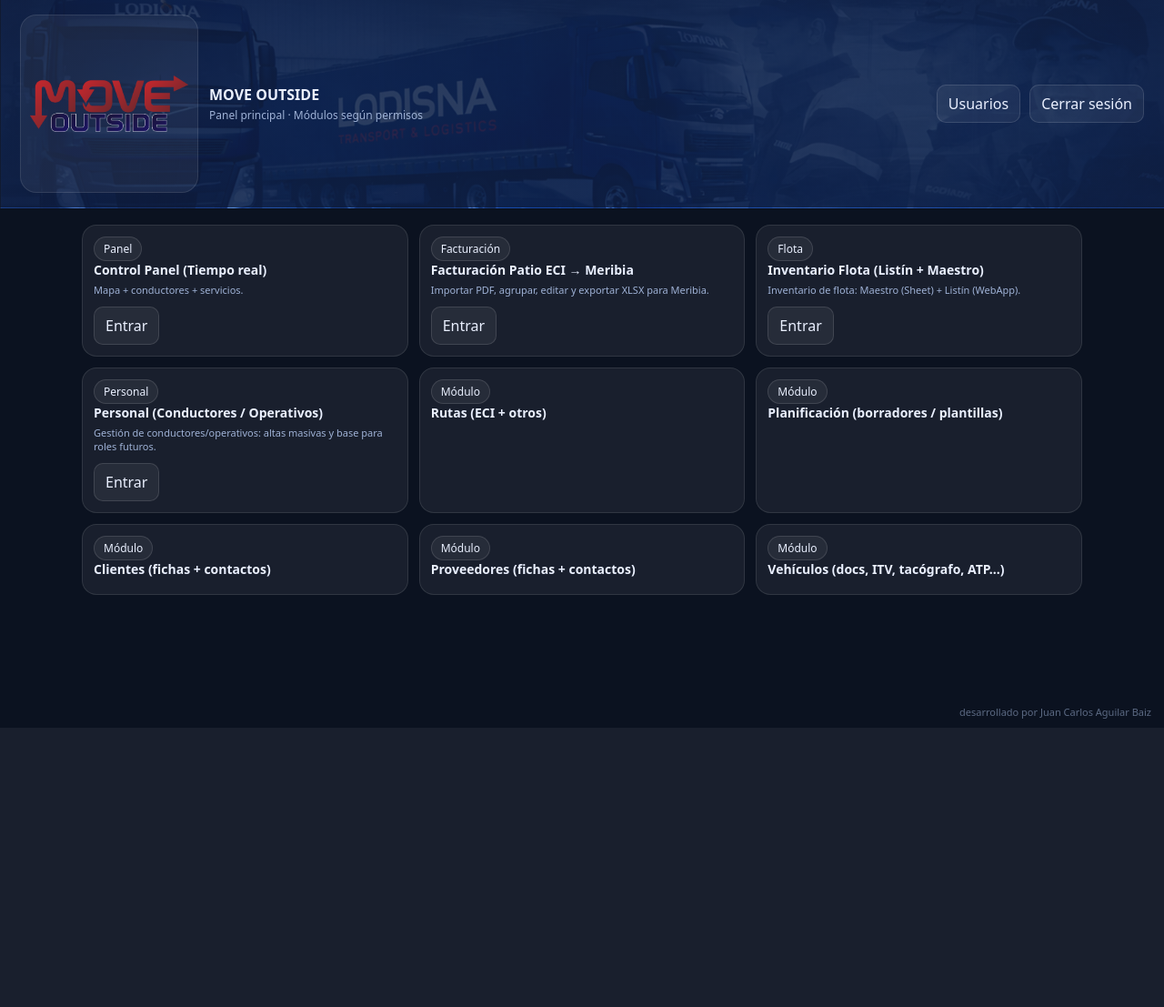
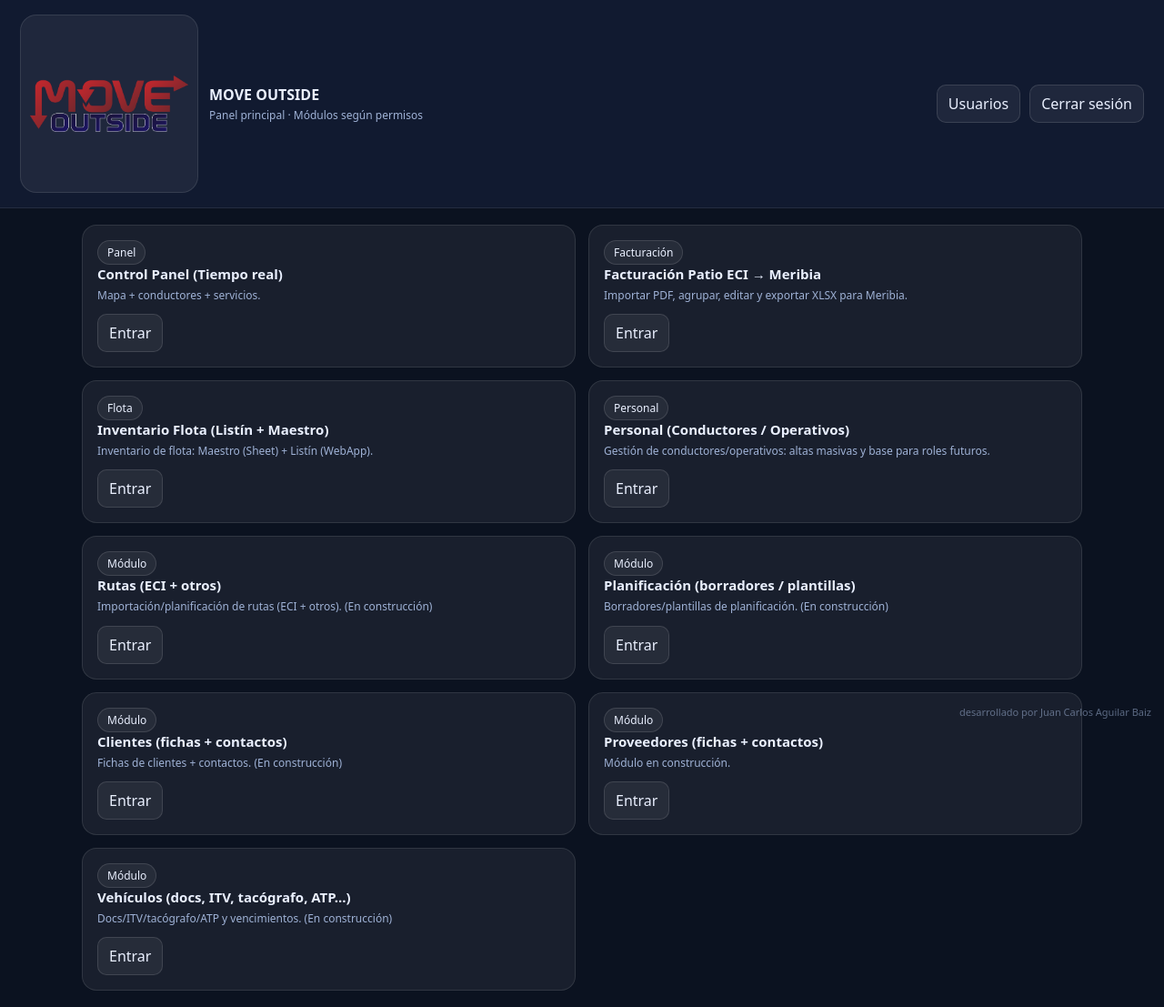
Before and after one commit to jcab07/moveoutside, a Flask app: page / in a window 1280 px wide. Shown: the whole page at 91% size. Before the commit the page ends 800 px from the top, so only its background shows below. Run offline with Flask 3, Linux system fonts and the light colour scheme; the visitor is signed in with stand-in values (Sample User, id 1).

Commit message:
dashboard: botones para nuevos modulos

```diff
--- a/templates/dashboard.html
+++ b/templates/dashboard.html
@@ -1,31 +1,12 @@
 <!doctype html>
 <html lang="es">
 <head>
-  <meta charset="utf-8" />
+   <meta charset="utf-8" />
   <meta name="viewport" content="width=device-width,initial-scale=1" />
   <title>MOVE OUTSIDE | Dashboard</title>
-
   <style>
     body{margin:0;font-family:system-ui;background:#0b1220;color:#eaf0ff}
-    .wrap{max-width:1100px;margin:18px auto;padding:0 16px}
-
-    /* ✅ HEADER (con header.png como fondo) */
-    header{
-      display:flex;
-      justify-content:space-between;
-      align-items:center;
-      padding:16px 22px;
-      border-bottom:1px solid rgba(255,255,255,.08);
-
-      background-color:#111a30;
-      background-image:
-        linear-gradient(rgba(17,26,48,.75), rgba(17,26,48,.75)),
-        url("/static/header.png");
-      background-size: cover;
-      background-position: center;
-      background-repeat: no-repeat;
-    }
-
+    header{display:flex;justify-content:space-between;align-items:center;padding:16px 22px;background:#111a30;border-bottom:1px solid rgba(255,255,255,.08)}
     .brand{display:flex;align-items:center;gap:12px}
     .brand img{
       width:174px;height:174px;object-fit:contain;
@@ -36,46 +17,14 @@
     }
     .brand h1{font-size:16px;margin:0}
     .brand .sub{font-size:12px;color:#9fb2d6;margin-top:3px}
-
-    .btn{
-      border:1px solid rgba(255,255,255,.12);
-      background:rgba(255,255,255,.06);
-      color:#eaf0ff;
-      padding:9px 12px;
-      border-radius:10px;
-      cursor:pointer;
-      text-decoration:none;
-      display:inline-block
-    }
-
+    .btn{border:1px solid rgba(255,255,255,.12);background:rgba(255,255,255,.06);color:#eaf0ff;padding:9px 12px;border-radius:10px;cursor:pointer;text-decoration:none;display:inline-block}
+    .wrap{max-width:1100px;margin:18px auto;padding:0 16px}
+    .grid{display:grid;grid-template-columns:repeat(2,1fr);gap:14px}
+    .card{background:rgba(255,255,255,.06);border:1px solid rgba(255,255,255,.10);border-radius:16px;padding:16px}
+    .card h2{margin:0 0 6px 0;font-size:15px}
+    .card p{margin:0 0 12px 0;color:#9fb2d6;font-size:12px;line-height:1.35}
+    .tag{display:inline-block;padding:4px 10px;border-radius:999px;border:1px solid rgba(255,255,255,.12);background:rgba(255,255,255,.06);font-size:12px;color:#eaf0ff}
     .top-actions{display:flex;gap:10px;align-items:center}
-
-    /* ✅ GRID 3 columnas + cards compactas */
-    .grid{
-      display:grid;
-      grid-template-columns:repeat(3, 1fr);
-      gap:12px;
-    }
-
-    .card{
-      background:rgba(255,255,255,.06);
-      border:1px solid rgba(255,255,255,.10);
-      border-radius:16px;
-      padding:12px;
-    }
-
-    .card h2{margin:0 0 6px 0;font-size:14px}
-    .card p{margin:0 0 10px 0;color:#9fb2d6;font-size:11px;line-height:1.35}
-
-    .tag{
-      display:inline-block;
-      padding:4px 10px;
-      border-radius:999px;
-      border:1px solid rgba(255,255,255,.12);
-      background:rgba(255,255,255,.06);
-      font-size:12px;
-      color:#eaf0ff
-    }
 
     .credit{
       position:fixed; right:14px; bottom:10px;
@@ -83,15 +32,10 @@
       pointer-events:none; user-select:none; z-index:9999;
     }
 
-    /* ✅ RESPONSIVE: 2 cols tablet, 1 col móvil */
-    @media (max-width:1000px){
-      .grid{grid-template-columns:repeat(2,1fr)}
+    @media (max-width:800px){
       header{flex-direction:column;align-items:flex-start;gap:12px}
+      .grid{grid-template-columns:1fr}
       .brand img{width:140px;height:140px}
-    }
-
-    @media (max-width:700px){
-      .grid{grid-template-columns:1fr}
     }
   </style>
 </head>
@@ -143,6 +87,32 @@
           {% elif m.id == "personal" %}
             <p>Gestión de conductores/operativos: altas masivas y base para roles futuros.</p>
             <a class="btn" href="/personal">Entrar</a>
+
+          {# ✅ NUEVOS MÓDULOS (solo botón + texto placeholder) #}
+
+          {% elif m.id == "rutas" %}
+            <p>Importación/planificación de rutas (ECI + otros). (En construcción)</p>
+            <a class="btn" href="/rutas">Entrar</a>
+
+          {% elif m.id == "planificacion" %}
+            <p>Borradores/plantillas de planificación. (En construcción)</p>
+            <a class="btn" href="/planificacion">Entrar</a>
+
+          {% elif m.id == "clientes" %}
+            <p>Fichas de clientes + contactos. (En construcción)</p>
+            <a class="btn" href="/clientes">Entrar</a>
+
+          {% elif m.id == "proveedores" %}
+            <p>Fichas de proveedores + contactos. (En construcción)</p>
+            <a class="btn" href="/proveedores">Entrar</a>
+
+          {% elif m.id == "vehiculos" %}
+            <p>Docs/ITV/tacógrafo/ATP y vencimientos. (En construcción)</p>
+            <a class="btn" href="/vehiculos">Entrar</a>
+
+          {% else %}
+            <p>Módulo en construcción.</p>
+            <a class="btn" href="/">Entrar</a>
           {% endif %}
         </div>
       {% endfor %}
```
